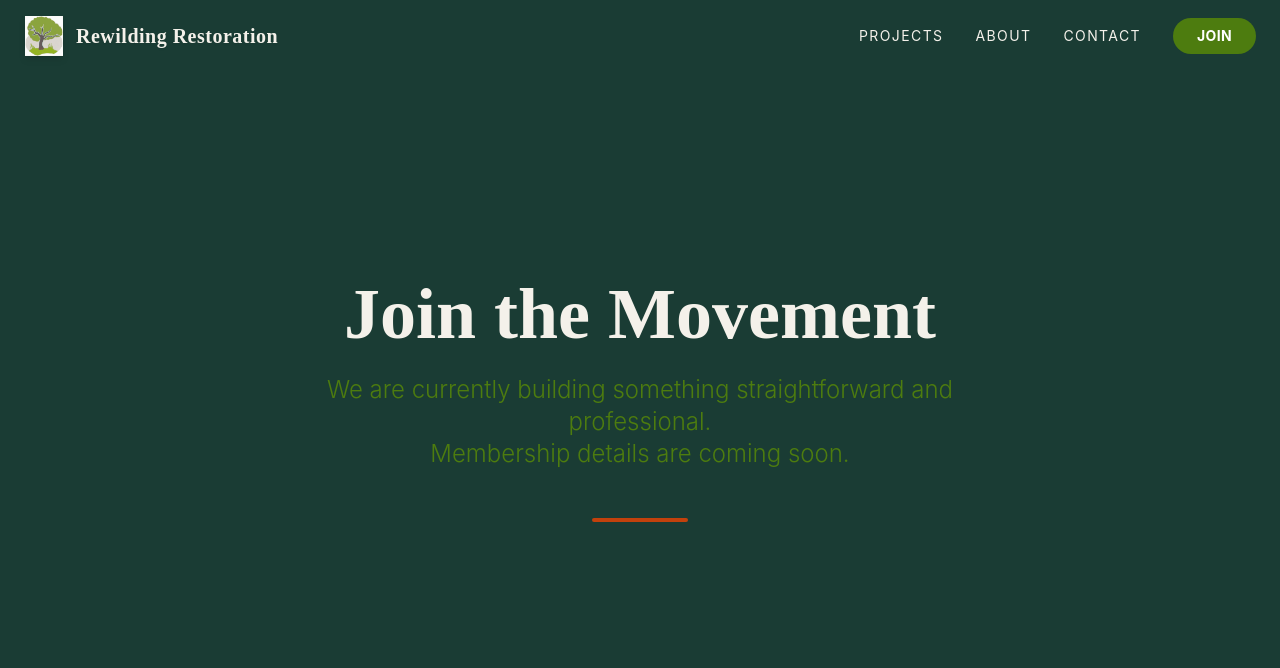
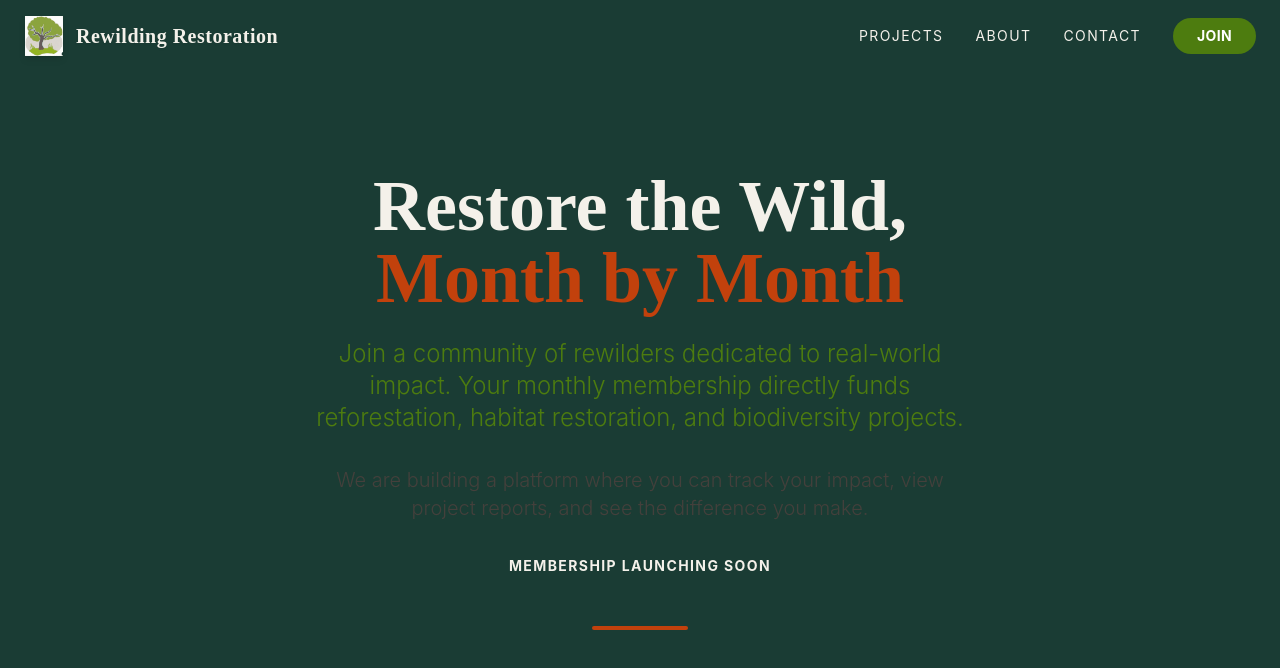
Before and after one commit to Mari-Knutson/RewildingRestoration, a React (Vite) app: page /RewildingRestoration/join in a window 1280 px wide. Shown: the top 668 px of the page. Built offline with nearby package versions, Linux system fonts and the light colour scheme.

Commit message:
Update logo to transparent PNG, make Contact functional, update Join page wording

```diff
--- a/index.html
+++ b/index.html
@@ -3,7 +3,7 @@
 
 <head>
   <meta charset="UTF-8" />
-  <link rel="icon" type="image/jpeg" href="/RewildingRestoration/logo.jpg" />
+  <link rel="icon" type="image/png" href="/RewildingRestoration/logo.png" />
   <meta name="viewport" content="width=device-width, initial-scale=1.0" />
   <title>Rewilding Restoration</title>
 </head>
--- a/src/components/Navbar.jsx
+++ b/src/components/Navbar.jsx
@@ -32,7 +32,7 @@ export default function Navbar() {
             <div className="mx-auto flex max-w-7xl items-center justify-between px-6 py-4">
                 {/* Logo / Brand */}
                 <Link to="/RewildingRestoration/" className="flex items-center gap-3 text-nature-light hover:text-nature-accent transition-colors">
-                    <img src="/RewildingRestoration/logo.jpg" alt="Rewilding Logo" className="h-10 w-10 object-contain drop-shadow-md" />
+                    <img src="/RewildingRestoration/logo.png" alt="Rewilding Logo" className="h-10 w-10 object-contain drop-shadow-md" />
                     <span className="text-xl font-bold font-serif tracking-wide shadow-black drop-shadow-sm">Rewilding Restoration</span>
                 </Link>
 
--- a/src/pages/Contact.jsx
+++ b/src/pages/Contact.jsx
@@ -21,22 +21,22 @@ export default function Contact() {
                             Interested in collaborating or learning more about our projects?
                             We'd love to hear from you.
                         </p>
-                        <a href="mailto:hello@rewildingrestoration.com" className="text-nature-accent font-bold text-lg hover:underline">
-                            hello@rewildingrestoration.com
+                        <a href="mailto:MariKnutson19@gmail.com" className="text-nature-accent font-bold text-lg hover:underline">
+                            MariKnutson19@gmail.com
                         </a>
                     </div>
-                    <form className="space-y-6">
+                    <form className="space-y-6" action="mailto:MariKnutson19@gmail.com" method="POST" encType="text/plain">
                         <div>
                             <label className="block text-sm font-bold mb-2">Name</label>
-                            <input type="text" className="w-full p-3 bg-white border border-nature-dark/20 rounded-lg focus:outline-none focus:border-nature-moss" />
+                            <input type="text" name="name" className="w-full p-3 bg-white border border-nature-dark/20 rounded-lg focus:outline-none focus:border-nature-moss" />
                         </div>
                         <div>
                             <label className="block text-sm font-bold mb-2">Email</label>
-                            <input type="email" className="w-full p-3 bg-white border border-nature-dark/20 rounded-lg focus:outline-none focus:border-nature-moss" />
+                            <input type="email" name="email" className="w-full p-3 bg-white border border-nature-dark/20 rounded-lg focus:outline-none focus:border-nature-moss" />
                         </div>
                         <div>
                             <label className="block text-sm font-bold mb-2">Message</label>
-                            <textarea rows="4" className="w-full p-3 bg-white border border-nature-dark/20 rounded-lg focus:outline-none focus:border-nature-moss"></textarea>
+                            <textarea rows="4" name="message" className="w-full p-3 bg-white border border-nature-dark/20 rounded-lg focus:outline-none focus:border-nature-moss"></textarea>
                         </div>
                         <button className="bg-nature-dark text-nature-light px-8 py-3 rounded-full font-bold uppercase tracking-wide hover:bg-nature-moss transition-colors">
                             Send Message
--- a/src/pages/Join.jsx
+++ b/src/pages/Join.jsx
@@ -7,12 +7,17 @@ export default function Join() {
             <Navbar />
             <div className="flex-1 flex flex-col items-center justify-center p-6 text-center">
                 <h1 className="text-5xl md:text-7xl font-serif font-bold text-nature-light mb-6">
-                    Join the Movement
+                    Restore the Wild, <br />
+                    <span className="text-nature-accent">Month by Month</span>
                 </h1>
-                <p className="text-xl md:text-2xl font-light text-nature-moss mb-12 max-w-2xl">
-                    We are currently building something straightforward and professional.
-                    <br />
-                    Membership details are coming soon.
+                <p className="text-xl md:text-2xl font-light text-nature-moss mb-8 max-w-2xl">
+                    Join a community of rewilders dedicated to real-world impact.
+                    Your monthly membership directly funds reforestation, habitat restoration, and biodiversity projects.
+                </p>
+                <p className="text-lg md:text-xl font-light text-nature-stone mb-12 max-w-2xl">
+                    We are building a platform where you can track your impact, view project reports, and see the difference you make.
+                    <br /><br />
+                    <span className="font-bold text-nature-light uppercase tracking-widest text-sm">Membership Launching Soon</span>
                 </p>
                 <div className="h-1 w-24 bg-nature-accent rounded-full"></div>
             </div>
```
Also changed, not shown: public/logo.jpg (deleted), public/logo.png (added).
